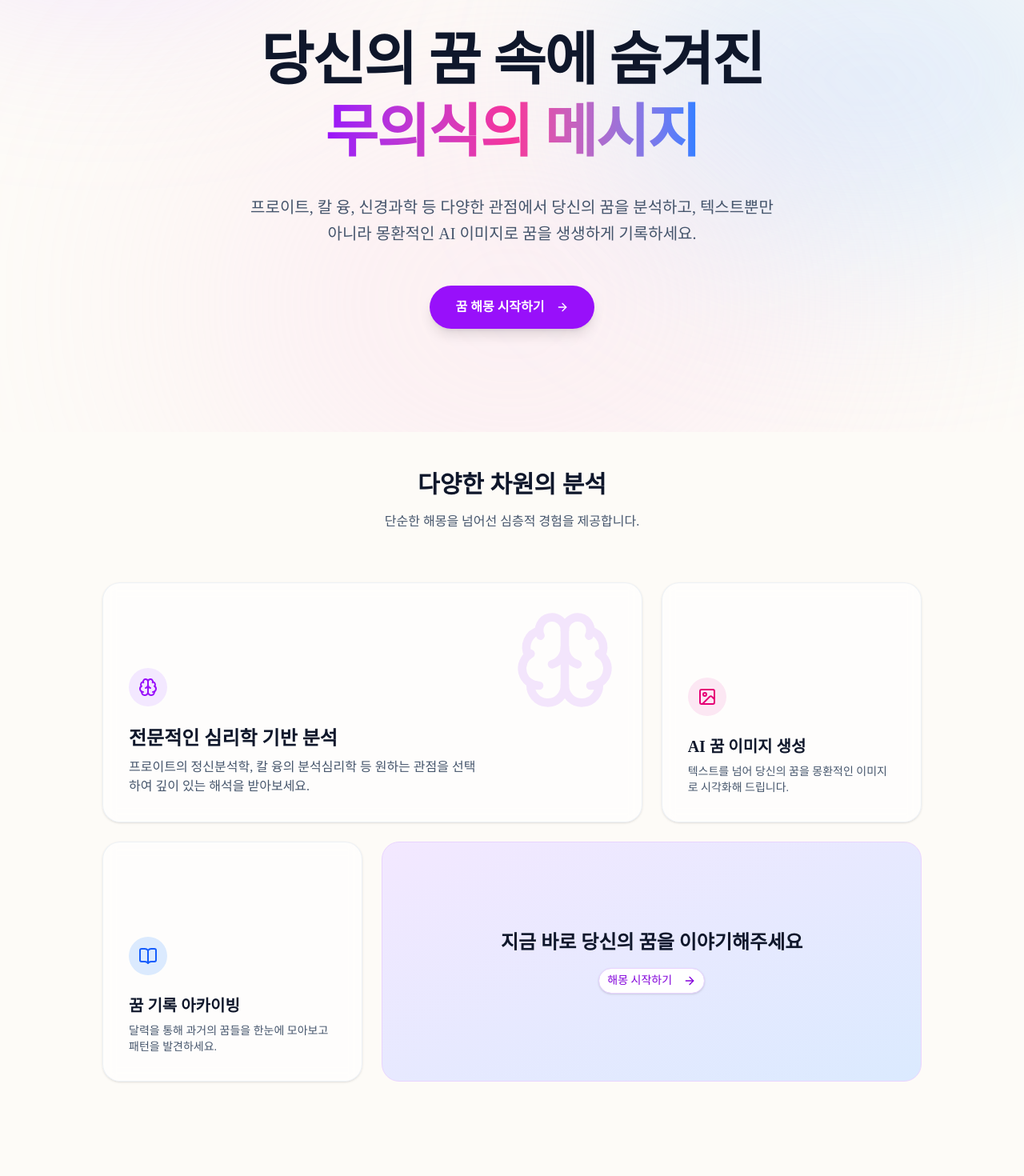
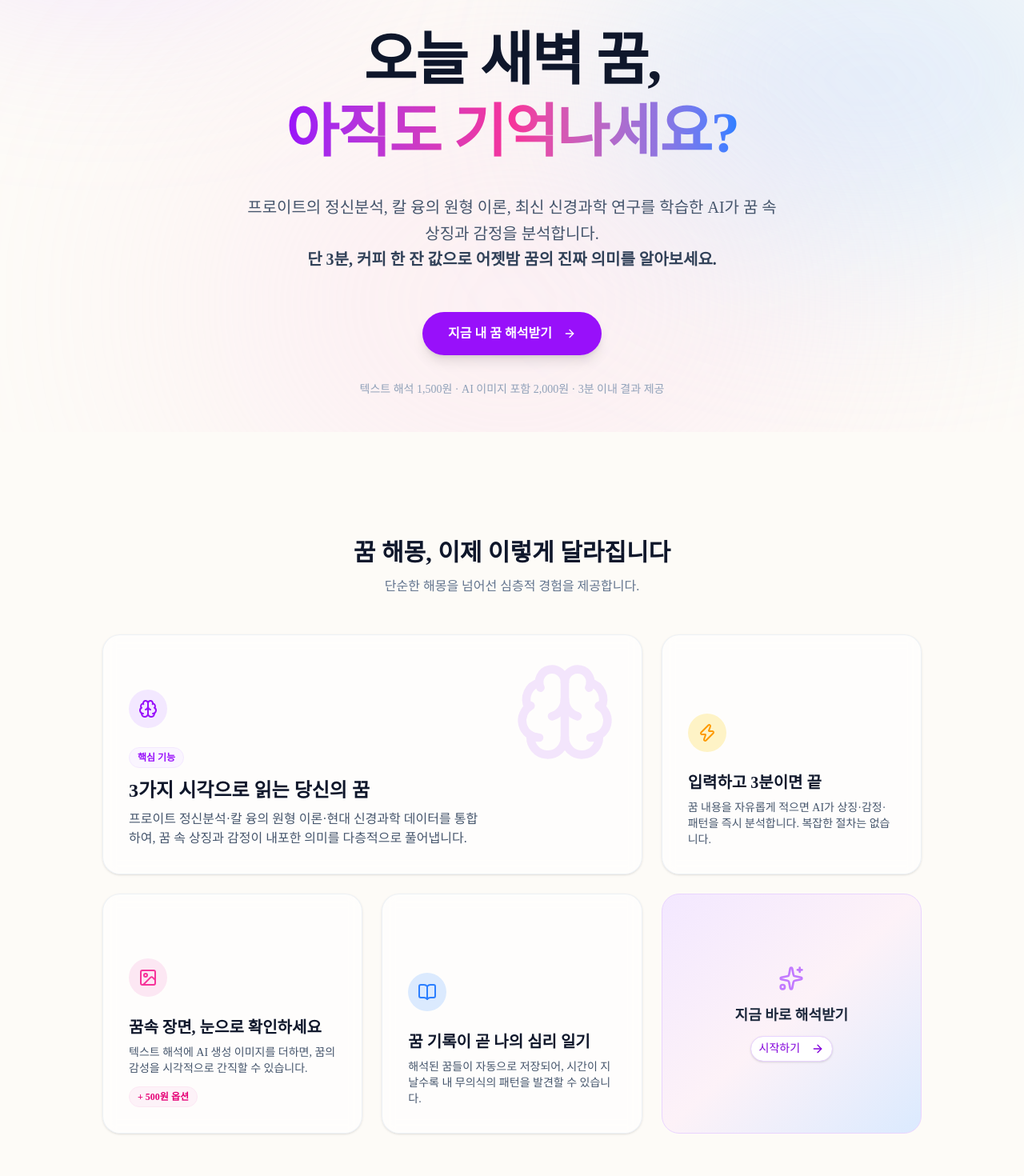
Before and after one commit to JMoodMusic/ai-dream-teller, a Next.js app: page / in a window 1280 px wide. Shown: the part 260-1730 px from the top of the page at 80% size. Built offline with nearby package versions, Linux system fonts and the light colour scheme.

Commit message:
feat: optimize landing page for conversion and update PRD strategy

```diff
--- a/src/app/page.tsx
+++ b/src/app/page.tsx
@@ -3,12 +3,17 @@
 import Link from "next/link";
 import { motion } from "framer-motion";
 import { Button } from "@/components/ui/button";
-import { Sparkles, Brain, Image as ImageIcon, BookOpen, ArrowRight } from "lucide-react";
+import { Sparkles, Brain, Image as ImageIcon, BookOpen, Zap, ArrowRight } from "lucide-react";
 
+/**
+ * 메인 랜딩 페이지
+ * - 전환율 최적화된 카피라이팅 적용 (PRD 기반)
+ * - 유저 유입 → 결제 전환 퍼널: 공감 → 신뢰 → 가치 → 행동 → 소셜프루프
+ */
 export default function Home() {
   return (
     <div className="flex flex-col w-full bg-[#FDFBF7] text-slate-800 overflow-hidden selection:bg-purple-200">
-      {/* Background Aurora Effects (Light version) */}
+      {/* Background Aurora Effects - 몽환적인 분위기 연출 */}
       <div className="fixed inset-0 z-0 pointer-events-none overflow-hidden">
         <div className="absolute top-[-10%] left-[-10%] w-[40%] h-[40%] rounded-full bg-purple-300/30 blur-[120px] mix-blend-multiply" />
         <div className="absolute top-[20%] right-[-10%] w-[50%] h-[50%] rounded-full bg-blue-200/40 blur-[120px] mix-blend-multiply" />
@@ -17,8 +22,10 @@ export default function Home() {
 
       <main className="flex-1 relative z-10 w-full max-w-7xl mx-auto px-4 sm:px-6 lg:px-8 pt-12 pb-32 flex flex-col gap-32">
 
-        {/* Hero Section */}
+        {/* ─── Hero Section ─── */}
+        {/* 유저가 방문하는 순간(꿈을 꾼 직후)의 상황에 즉각 공감 → 이탈율 감소 */}
         <section className="flex flex-col items-center justify-center text-center pt-16 md:pt-24 pb-12 gap-8">
+          {/* Badge */}
           <motion.div
             initial={{ opacity: 0, y: 20, filter: "blur(10px)" }}
             animate={{ opacity: 1, y: 0, filter: "blur(0px)" }}
@@ -29,28 +36,36 @@ export default function Home() {
             <span>AI 기반 심층 꿈 해몽 서비스</span>
           </motion.div>
 
+          {/* Headline - 구체적 상황 묘사로 즉각 공감 유도 */}
           <motion.h1
             initial={{ opacity: 0, y: 20 }}
             animate={{ opacity: 1, y: 0 }}
             transition={{ duration: 0.8, delay: 0.2, ease: "easeOut" }}
             className="text-5xl sm:text-6xl md:text-7xl font-extrabold tracking-tight text-slate-900 leading-tight"
           >
-            당신의 꿈 속에 숨겨진 <br className="hidden sm:block" />
+            오늘 새벽 꿈,{" "}
+            <br className="hidden sm:block" />
             <span className="text-transparent bg-clip-text bg-gradient-to-r from-purple-600 via-pink-500 to-blue-500">
-              무의식의 메시지
+              아직도 기억나세요?
             </span>
           </motion.h1>
 
+          {/* Sub Copy - 과학적 권위 + 가격 앵커링 + 속도(3분) */}
           <motion.p
             initial={{ opacity: 0, y: 20 }}
             animate={{ opacity: 1, y: 0 }}
             transition={{ duration: 0.8, delay: 0.4, ease: "easeOut" }}
             className="text-lg sm:text-xl text-slate-600 max-w-2xl leading-relaxed"
           >
-            프로이트, 칼 융, 신경과학 등 다양한 관점에서 당신의 꿈을 분석하고,
-            텍스트뿐만 아니라 몽환적인 AI 이미지로 꿈을 생생하게 기록하세요.
+            프로이트의 정신분석, 칼 융의 원형 이론, 최신 신경과학 연구를 학습한 AI가
+            꿈 속 상징과 감정을 분석합니다.
+            <br />
+            <span className="font-semibold text-slate-700">
+              단 3분, 커피 한 잔 값으로 어젯밤 꿈의 진짜 의미를 알아보세요.
+            </span>
           </motion.p>
 
+          {/* CTA - 1인칭 소유격("내")으로 개인화 + 수동형("받기")으로 낮은 심리적 마찰 */}
           <motion.div
             initial={{ opacity: 0, y: 20 }}
             animate={{ opacity: 1, y: 0 }}
@@ -58,23 +73,54 @@ export default function Home() {
             className="flex items-center gap-4 mt-4"
           >
             <Link href="/dream-teller">
-              <Button size="lg" className="rounded-full bg-purple-600 text-white hover:bg-purple-700 h-14 px-8 text-base font-semibold shadow-lg transition-all hover:shadow-xl hover:scale-105">
-                꿈 해몽 시작하기
+              <Button
+                size="lg"
+                className="rounded-full bg-purple-600 text-white hover:bg-purple-700 h-14 px-8 text-base font-semibold shadow-lg transition-all hover:shadow-xl hover:scale-105"
+              >
+                지금 내 꿈 해석받기
                 <ArrowRight className="ml-2 w-5 h-5" />
               </Button>
             </Link>
           </motion.div>
+
+          {/* 가격 앵커 텍스트 - 불안 해소 */}
+          <motion.p
+            initial={{ opacity: 0 }}
+            animate={{ opacity: 1 }}
+            transition={{ duration: 0.8, delay: 0.9 }}
+            className="text-sm text-slate-400"
+          >
+            텍스트 해석 1,500원 · AI 이미지 포함 2,000원 · 3분 이내 결과 제공
+          </motion.p>
         </section>
 
-        {/* Bento Grid Features Section */}
+        {/* ─── Bento Grid Features Section ─── */}
+        {/* 4가지 카드로 구체적 가치 제안 → 구매 전 납득 유도 */}
         <section className="flex flex-col gap-8">
-          <div className="text-center mb-8">
-            <h2 className="text-3xl font-bold text-slate-900 mb-4">다양한 차원의 분석</h2>
-            <p className="text-slate-600">단순한 해몽을 넘어선 심층적 경험을 제공합니다.</p>
+          <div className="text-center mb-4">
+            <motion.h2
+              initial={{ opacity: 0, y: 16 }}
+              whileInView={{ opacity: 1, y: 0 }}
+              viewport={{ once: true }}
+              transition={{ duration: 0.6 }}
+              className="text-3xl font-bold text-slate-900 mb-3"
+            >
+              꿈 해몽, 이제 이렇게 달라집니다
+            </motion.h2>
+            <motion.p
+              initial={{ opacity: 0 }}
+              whileInView={{ opacity: 1 }}
+              viewport={{ once: true }}
+              transition={{ duration: 0.6, delay: 0.1 }}
+              className="text-slate-500"
+            >
+              단순한 해몽을 넘어선 심층적 경험을 제공합니다.
+            </motion.p>
           </div>
 
           <div className="grid grid-cols-1 md:grid-cols-3 gap-6 max-w-5xl mx-auto w-full">
-            {/* Bento Item 1 - Large */}
+
+            {/* 카드 1 (대형) - 핵심 USP: 3가지 학파 통합 분석 */}
             <motion.div
               initial={{ opacity: 0, y: 20 }}
               whileInView={{ opacity: 1, y: 0 }}
@@ -82,6 +128,7 @@ export default function Home() {
               transition={{ duration: 0.5 }}
               className="md:col-span-2 relative overflow-hidden rounded-3xl bg-white/60 border border-slate-200/60 shadow-sm p-8 flex flex-col justify-end min-h-[300px] group hover:bg-white/80 transition-colors backdrop-blur-sm"
             >
+              {/* 배경 아이콘 */}
               <div className="absolute top-0 right-0 p-8 opacity-10 group-hover:opacity-20 transition-opacity">
                 <Brain className="w-32 h-32 text-purple-600" />
               </div>
@@ -89,12 +136,21 @@ export default function Home() {
                 <div className="w-12 h-12 rounded-full bg-purple-100 flex items-center justify-center mb-6">
                   <Brain className="w-6 h-6 text-purple-600" />
                 </div>
-                <h3 className="text-2xl font-bold mb-2 text-slate-900">전문적인 심리학 기반 분석</h3>
-                <p className="text-slate-600 max-w-md">프로이트의 정신분석학, 칼 융의 분석심리학 등 원하는 관점을 선택하여 깊이 있는 해석을 받아보세요.</p>
+                {/* 뱃지 */}
+                <span className="inline-block text-xs font-semibold text-purple-600 bg-purple-50 border border-purple-100 rounded-full px-2.5 py-1 mb-3">
+                  핵심 기능
+                </span>
+                <h3 className="text-2xl font-bold mb-2 text-slate-900">
+                  3가지 시각으로 읽는 당신의 꿈
+                </h3>
+                <p className="text-slate-600 max-w-md">
+                  프로이트 정신분석·칼 융의 원형 이론·현대 신경과학 데이터를 통합하여,
+                  꿈 속 상징과 감정이 내포한 의미를 다층적으로 풀어냅니다.
+                </p>
               </div>
             </motion.div>
 
-            {/* Bento Item 2 */}
+            {/* 카드 2 - 속도/편의: 낮은 진입 장벽 강조 */}
             <motion.div
               initial={{ opacity: 0, y: 20 }}
               whileInView={{ opacity: 1, y: 0 }}
@@ -103,15 +159,20 @@ export default function Home() {
               className="relative overflow-hidden rounded-3xl bg-white/60 border border-slate-200/60 shadow-sm p-8 flex flex-col justify-end min-h-[300px] group hover:bg-white/80 transition-colors backdrop-blur-sm"
             >
               <div className="relative z-10">
-                <div className="w-12 h-12 rounded-full bg-pink-100 flex items-center justify-center mb-6">
-                  <ImageIcon className="w-6 h-6 text-pink-600" />
+                <div className="w-12 h-12 rounded-full bg-amber-100 flex items-center justify-center mb-6">
+                  <Zap className="w-6 h-6 text-amber-500" />
                 </div>
-                <h3 className="text-xl font-bold mb-2 text-slate-900">AI 꿈 이미지 생성</h3>
-                <p className="text-slate-600 text-sm">텍스트를 넘어 당신의 꿈을 몽환적인 이미지로 시각화해 드립니다.</p>
+                <h3 className="text-xl font-bold mb-2 text-slate-900">
+                  입력하고 3분이면 끝
+                </h3>
+                <p className="text-slate-600 text-sm">
+                  꿈 내용을 자유롭게 적으면 AI가 상징·감정·패턴을 즉시 분석합니다.
+                  복잡한 절차는 없습니다.
+                </p>
               </div>
             </motion.div>
 
-            {/* Bento Item 3 */}
+            {/* 카드 3 - AI 이미지: 업셀 자연스럽게 노출 */}
             <motion.div
               initial={{ opacity: 0, y: 20 }}
               whileInView={{ opacity: 1, y: 0 }}
@@ -120,50 +181,94 @@ export default function Home() {
               className="relative overflow-hidden rounded-3xl bg-white/60 border border-slate-200/60 shadow-sm p-8 flex flex-col justify-end min-h-[300px] group hover:bg-white/80 transition-colors backdrop-blur-sm"
             >
               <div className="relative z-10">
-                <div className="w-12 h-12 rounded-full bg-blue-100 flex items-center justify-center mb-6">
-                  <BookOpen className="w-6 h-6 text-blue-600" />
+                <div className="w-12 h-12 rounded-full bg-pink-100 flex items-center justify-center mb-6">
+                  <ImageIcon className="w-6 h-6 text-pink-500" />
                 </div>
-                <h3 className="text-xl font-bold mb-2 text-slate-900">꿈 기록 아카이빙</h3>
-                <p className="text-slate-600 text-sm">달력을 통해 과거의 꿈들을 한눈에 모아보고 패턴을 발견하세요.</p>
+                <h3 className="text-xl font-bold mb-2 text-slate-900">
+                  꿈속 장면, 눈으로 확인하세요
+                </h3>
+                <p className="text-slate-600 text-sm">
+                  텍스트 해석에 AI 생성 이미지를 더하면, 꿈의 감성을 시각적으로
+                  간직할 수 있습니다.
+                </p>
+                {/* 업셀 가격 뱃지 */}
+                <span className="inline-block mt-3 text-xs font-semibold text-pink-600 bg-pink-50 border border-pink-100 rounded-full px-2.5 py-1">
+                  + 500원 옵션
+                </span>
               </div>
             </motion.div>
 
-            {/* Bento Item 4 - Large */}
+            {/* 카드 4 - 아카이브: 재방문·재구매 유도 */}
             <motion.div
               initial={{ opacity: 0, y: 20 }}
               whileInView={{ opacity: 1, y: 0 }}
               viewport={{ once: true }}
               transition={{ duration: 0.5, delay: 0.3 }}
-              className="md:col-span-2 relative overflow-hidden rounded-3xl bg-gradient-to-br from-purple-100 to-blue-100 border border-purple-200 p-8 flex flex-col justify-center items-center text-center min-h-[300px]"
+              className="relative overflow-hidden rounded-3xl bg-white/60 border border-slate-200/60 shadow-sm p-8 flex flex-col justify-end min-h-[300px] group hover:bg-white/80 transition-colors backdrop-blur-sm"
             >
-              <h3 className="text-2xl font-bold mb-4 text-slate-900">지금 바로 당신의 꿈을 이야기해주세요</h3>
+              <div className="relative z-10">
+                <div className="w-12 h-12 rounded-full bg-blue-100 flex items-center justify-center mb-6">
+                  <BookOpen className="w-6 h-6 text-blue-500" />
+                </div>
+                <h3 className="text-xl font-bold mb-2 text-slate-900">
+                  꿈 기록이 곧 나의 심리 일기
+                </h3>
+                <p className="text-slate-600 text-sm">
+                  해석된 꿈들이 자동으로 저장되어, 시간이 지날수록 내 무의식의
+                  패턴을 발견할 수 있습니다.
+                </p>
+              </div>
+            </motion.div>
+
+            {/* 인라인 CTA 카드 - Bento 섹션 내 재차 행동 유도 */}
+            <motion.div
+              initial={{ opacity: 0, y: 20 }}
+              whileInView={{ opacity: 1, y: 0 }}
+              viewport={{ once: true }}
+              transition={{ duration: 0.5, delay: 0.35 }}
+              className="md:col-span-1 relative overflow-hidden rounded-3xl bg-gradient-to-br from-purple-100 via-pink-50 to-blue-100 border border-purple-200 p-8 flex flex-col justify-center items-center text-center min-h-[240px]"
+            >
+              <Sparkles className="w-8 h-8 text-purple-400 mb-4" />
+              <h3 className="text-lg font-bold mb-3 text-slate-800">
+                지금 바로 해석받기
+              </h3>
               <Link href="/dream-teller">
-                <Button variant="outline" className="rounded-full bg-white border-purple-200 hover:bg-purple-50 text-purple-700 transition-colors shadow-sm">
-                  해몽 시작하기 <ArrowRight className="ml-2 w-4 h-4" />
+                <Button
+                  variant="outline"
+                  className="rounded-full bg-white border-purple-200 hover:bg-purple-50 text-purple-700 transition-colors shadow-sm"
+                >
+                  시작하기 <ArrowRight className="ml-2 w-4 h-4" />
                 </Button>
               </Link>
             </motion.div>
           </div>
         </section>
 
-        {/* Example Feeds Section */}
+        {/* ─── Social Proof / Feed Section ─── */}
+        {/* 다른 유저의 실제 해석을 보여줌으로써 신뢰도 및 구매 전환율 제고 */}
         <section className="flex flex-col gap-8 mb-10">
           <div className="flex items-end justify-between border-b border-slate-200 pb-4">
             <div>
-              <h2 className="text-3xl font-bold text-slate-900 mb-2">다른 사람들의 꿈 이야기</h2>
-              <p className="text-slate-600 text-sm">최근 해석된 흥미로운 꿈들을 둘러보세요.</p>
+              <h2 className="text-3xl font-bold text-slate-900 mb-2">
+                다른 사람들의 꿈 이야기
+              </h2>
+              <p className="text-slate-500 text-sm">
+                AI가 해석한 실제 꿈들을 살펴보고, 내 꿈도 분석받아보세요.
+              </p>
             </div>
-            <Link href="/feeds" className="text-sm text-purple-600 hover:text-purple-500 font-medium flex items-center gap-1">
+            <Link
+              href="/feeds"
+              className="text-sm text-purple-600 hover:text-purple-500 font-medium flex items-center gap-1 shrink-0"
+            >
               더보기 <ArrowRight className="w-4 h-4" />
             </Link>
           </div>
 
           <div className="grid grid-cols-1 sm:grid-cols-2 lg:grid-cols-3 gap-6">
-            {/* Dummy Feed Items */}
             {[
-              { id: 1, title: "하늘을 나는 고래", desc: "구름 위를 헤엄치는 거대한 고래를 탔습니다.", color: "from-blue-200" },
-              { id: 2, title: "끝없는 미로", desc: "거울로 이루어진 방에서 길을 잃었어요.", color: "from-purple-200" },
-              { id: 3, title: "빛나는 숲", desc: "모든 나무가 형광빛으로 빛나는 숲을 걸었습니다.", color: "from-pink-200" },
+              { id: 1, title: "하늘을 나는 고래", desc: "구름 위를 헤엄치는 거대한 고래를 탔습니다. 칼 융의 분석으로 내면의 자유를 향한 갈망이 드러났어요.", color: "from-blue-200" },
+              { id: 2, title: "끝없는 미로", desc: "거울로 이루어진 방에서 길을 잃었어요. 프로이트 분석 결과 현실에서의 선택 압박이 반영된 꿈이었습니다.", color: "from-purple-200" },
+              { id: 3, title: "빛나는 숲", desc: "모든 나무가 형광빛으로 빛나는 숲을 걸었습니다. 신경과학적 관점에서 창의적 에너지 상승 신호라고 하네요.", color: "from-pink-200" },
             ].map((feed, idx) => (
               <motion.div
                 key={feed.id}
@@ -177,8 +282,10 @@ export default function Home() {
                     <div className="absolute inset-0 bg-white/10 group-hover:bg-transparent transition-colors duration-500" />
                     <ImageIcon className="w-12 h-12 text-slate-400 group-hover:scale-110 transition-transform duration-500" />
                   </div>
-                  <h4 className="font-semibold text-lg mb-1 group-hover:text-purple-700 transition-colors text-slate-900">{feed.title}</h4>
-                  <p className="text-slate-600 text-sm line-clamp-2">{feed.desc}</p>
+                  <h4 className="font-semibold text-lg mb-1 group-hover:text-purple-700 transition-colors text-slate-900">
+                    {feed.title}
+                  </h4>
+                  <p className="text-slate-500 text-sm line-clamp-2">{feed.desc}</p>
                 </Link>
               </motion.div>
             ))}
```
Also changed, not shown: .agents/PRD.md.
